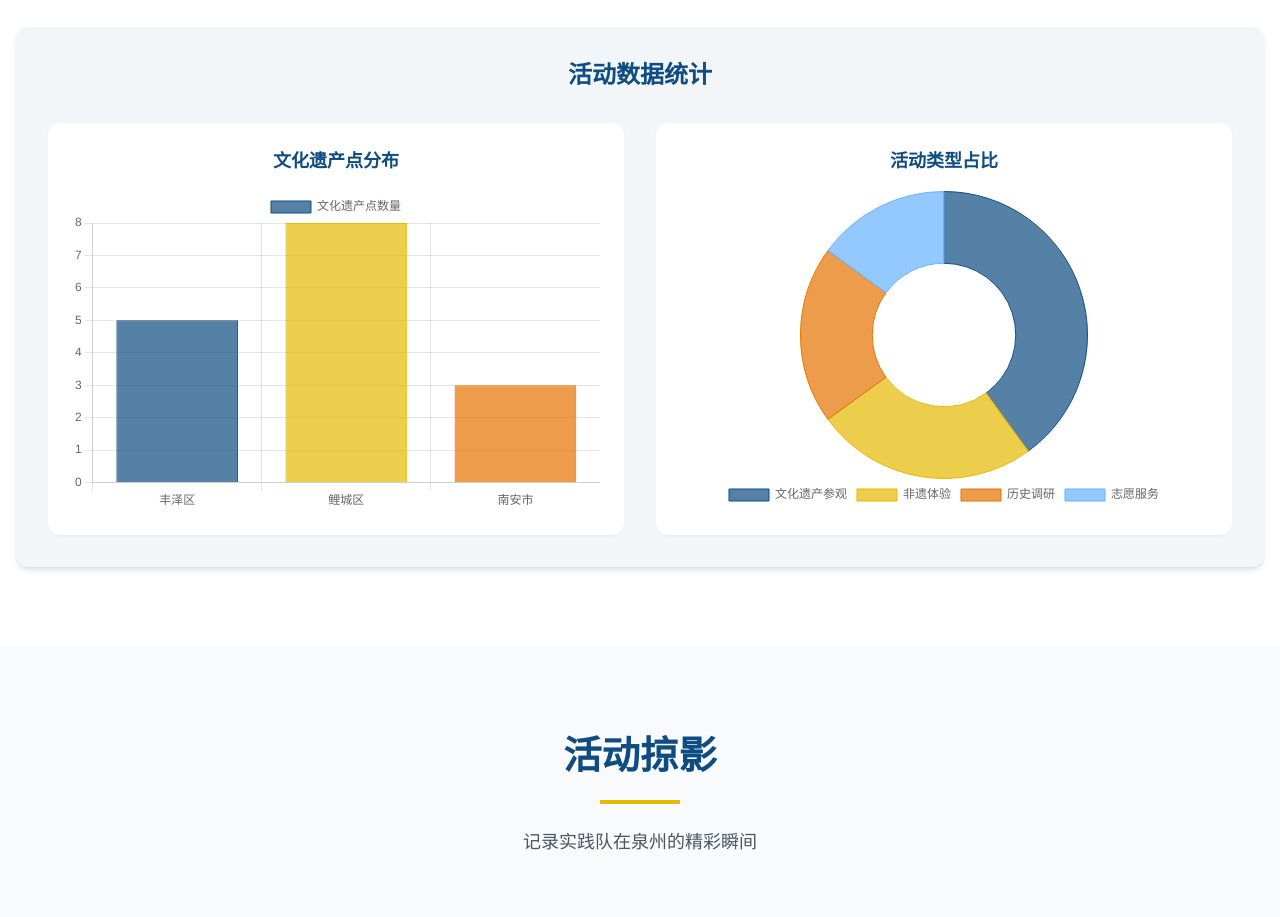
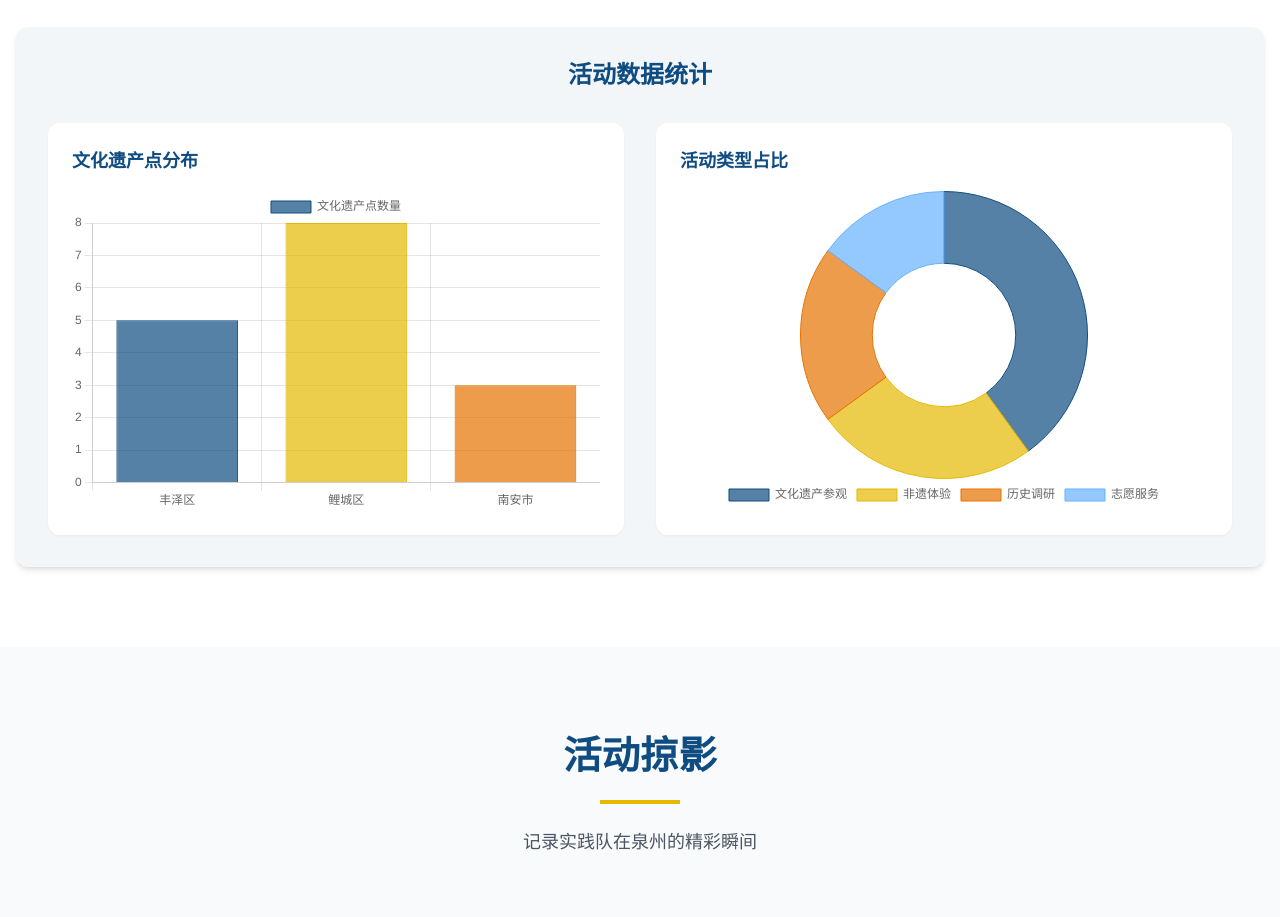
Before and after one commit to 164321595/Fzu_3ToCountryside, a plain HTML site: page Web/index.html in a window 1280 px wide. Shown: the part 6500-7417 px from the top of the page. Drawn offline with nearby package versions, Linux system fonts and the light colour scheme.

Commit message:
Update index.html

```diff
--- a/Web/index.html
+++ b/Web/index.html
@@ -912,20 +912,24 @@
                     <h3 class="text-2xl font-bold text-primary mb-8 text-center">
                         活动数据统计
                     </h3>
-                    <div class="grid md:grid-cols-2 gap-8">
-                        <div class="bg-white p-6 rounded-xl shadow-sm flex flex-col items-center">
+                    <div class="grid md:grid-cols-2 gap-8 justify-center">
+
+                        <div class="bg-white p-6 rounded-xl shadow-sm mx-auto w-full">
                             <h4 class="text-lg font-bold text-primary mb-4">
                                 文化遗产点分布
                             </h4>
-                            <div class="w-full h-80 max-w-full">
+                            <div class="h-80 w-full">
+
                                 <canvas id="heritageChart"></canvas>
                             </div>
                         </div>
-                        <div class="bg-white p-6 rounded-xl shadow-sm flex flex-col items-center">
+                        <div class="bg-white p-6 rounded-xl shadow-sm mx-auto w-full">
+
                             <h4 class="text-lg font-bold text-primary mb-4">
                                 活动类型占比
                             </h4>
-                            <div class="w-full h-80 max-w-full">
+                            <div class="h-80 w-full">
+
                                 <canvas id="activityChart"></canvas>
                             </div>
                         </div>
```
